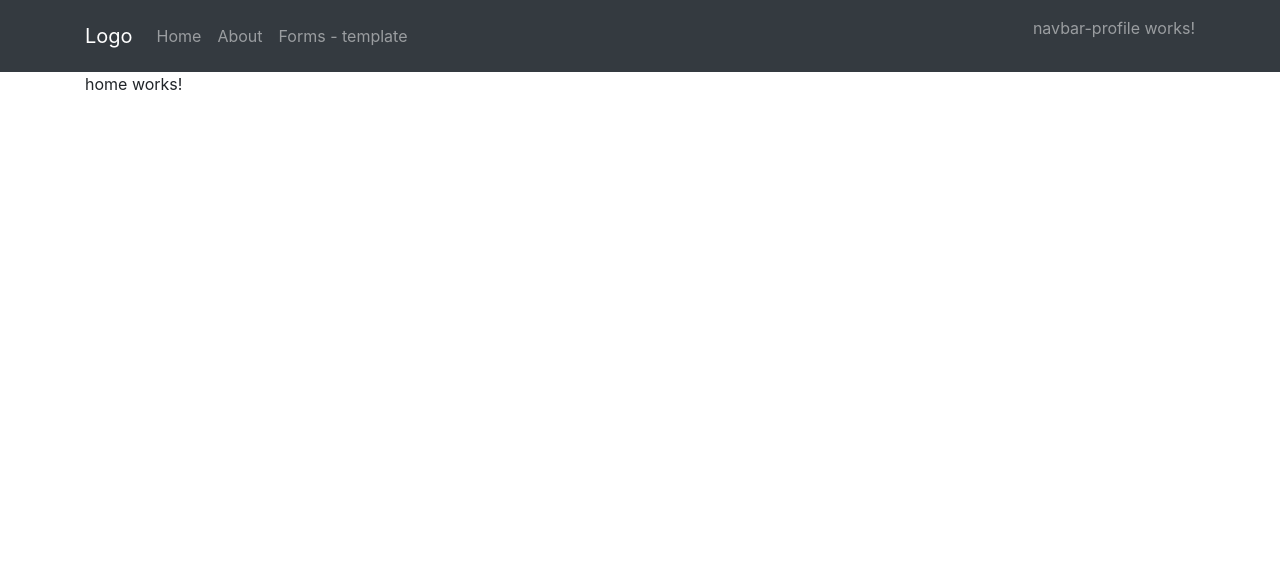
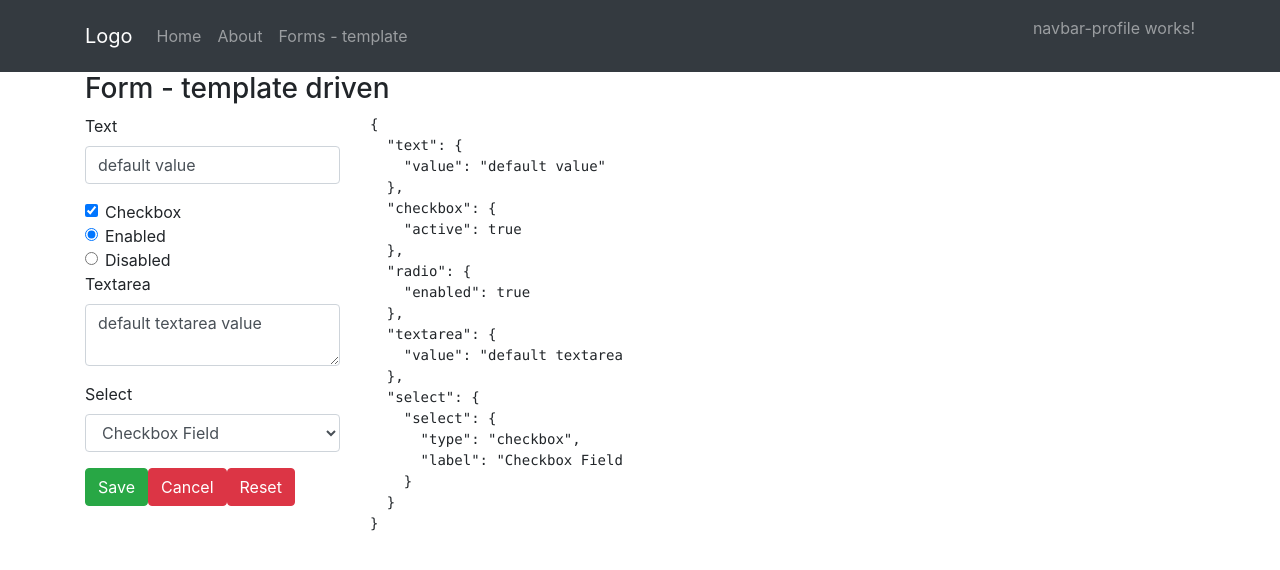
Before and after one commit to tomekb82/angular-startup, an Angular app in the folder angular-startup/: page /#/form in a window 1280 px wide. Before the commit this address led to /#/home. Shown: the top 570 px of the page. Built offline with nearby package versions, Linux system fonts and the light colour scheme.

Commit message:
forms-template

```diff
--- a/angular-startup/src/app/app.routing.module.ts
+++ b/angular-startup/src/app/app.routing.module.ts
@@ -39,7 +39,7 @@ const routes: Routes = [
 @NgModule({
   imports: [
     RouterModule.forRoot(routes, {
-      enableTracing: true,
+      //enableTracing: true,
       useHash: true,
       // errorHandler:()=>{},
       // initialNavigation:true,
--- /dev/null
+++ b/angular-startup/src/app/form/form-group.component.ts
@@ -0,0 +1,98 @@
+import {Component, EventEmitter, Input, OnInit, Output, ViewChild} from '@angular/core';
+import {FormField} from '../model/form-field';
+import {NgForm} from '@angular/forms';
+
+@Component({
+  selector: 'my-form-group',
+  template: `
+    <form (ngSubmit)="save()">
+
+      <div class="form-group" ngModelGroup="text">
+        <label> Text</label>
+        <input type="text" class="form-control" ngModel name="value">
+      </div>
+
+      <div class="form-check" ngModelGroup="checkbox">
+        <label class="form-check-label">
+          <input class="form-check-input" type="checkbox" ngModel="active" name="active"> Checkbox
+        </label>
+      </div>
+
+      <div ngModelGroup="radio">
+        <div class="form-check">
+          <label class="form-check-label">
+            <input class="form-check-input" type="radio" [value]="true" ngModel name="enabled"> Enabled
+          </label>
+        </div>
+        <div class="form-check">
+           <label class="form-check-label">
+             <input class="form-check-input" type="radio" [value]="false" ngModel name="enabled"> Disabled
+          </label>
+        </div>
+      </div>
+
+      <div class="form-group" ngModelGroup="textarea">
+        <label>Textarea</label>
+        <textarea class="form-control" ngModel name="value"></textarea>
+      </div>
+
+      <div class="form-group" ngModelGroup="select">
+        <label>Select</label>
+        <select class="form-control" ngModel [compareWith]="compareType" name="select">
+          <option *ngFor="let option of options" [ngValue]="option">{{option.label}}</option>
+        </select>
+      </div>
+
+      <div class="form-group">
+        <button class="btn btn-success">Save</button>
+        <button class="btn btn-danger" type="button" (click)="cancel()">Cancel</button>
+        <button class="btn btn-danger" type="button" (click)="reset()">Reset</button>
+      </div>
+
+    </form>
+  `,
+  styles: []
+})
+export class FormGroupComponent implements OnInit {
+
+  @Input()
+  fields;
+
+  @Output()
+  fieldsChange = new EventEmitter();
+
+  @ViewChild(NgForm)
+  form: NgForm;
+
+  options = [
+    { type: 'text', label: 'Text Field'},
+    { type: 'checkbox', label: 'Checkbox Field'},
+    { type: 'select', label: 'Select Field'}
+    ];
+
+  compareType(type1, type2) {
+    return  type2 && type1.type === type2.type;
+  }
+
+  save() {
+    this.fieldsChange.emit(this.form.value);
+  }
+
+  cancel() {
+    this.form.setValue(this.fields);
+  }
+
+  reset() {
+    this.form.reset();
+  }
+
+  constructor() { }
+
+  ngOnInit() {
+    setTimeout(() => {
+      this.form.setValue(this.fields);
+    }, 0);
+
+  }
+
+}
--- a/angular-startup/src/app/form/form-wrapper.component.ts
+++ b/angular-startup/src/app/form/form-wrapper.component.ts
@@ -8,10 +8,12 @@ import {FormField} from '../model/form-field';
     <b *ngIf="status">Status: {{ status }} </b>
     <div class="row">
       <div class="col-3">
-        <my-form [fields]="fields" (fieldsChange)="afterSave($event)"></my-form>
+        <!--<my-form [fields]="fields" (fieldsChange)="afterSave($event)"></my-form>-->
+        <my-form-group [fields]="fieldsGroup" (fieldsChange)="afterSaveGroup($event)"></my-form-group>
       </div>
       <div class="col-3">
-        <pre *ngIf="savedData">{{ savedData | json }}</pre>
+        <!--<pre *ngIf="fields">{{ fields | json }}</pre>-->
+        <pre *ngIf="fieldsGroup">{{ fieldsGroup | json }}</pre>
       </div>
     </div>
   `,
@@ -21,7 +23,29 @@ export class FormWrapperComponent implements OnInit {
 
   title = 'Form - template driven';
   status;
-  savedData;
+
+  fieldsGroup = {
+    text: {
+      value: 'default value'
+    },
+    checkbox: {
+      active: true
+    },
+    radio: {
+      enabled: true,
+    },
+    textarea: {
+      value: 'default textarea value',
+    },
+    select: {
+      /*options: [
+        { type: 'text', label:'Text Field'},
+        { type: 'checkbox', label:'Checkbox Field'},
+        { type: 'select', label:'Select Field'},
+      ],*/
+      select: { type: 'checkbox', label: 'Checkbox Field'},
+    }
+  };
 
   fields: FormField = [
     {
@@ -63,7 +87,12 @@ export class FormWrapperComponent implements OnInit {
 
   afterSave(response) {
     this.status = 'Form saved';
-    this.savedData = response;
+    this.fields = response;
+  }
+
+  afterSaveGroup(response) {
+    this.status = 'Form saved';
+    this.fieldsGroup = response;
   }
 
   constructor() { }
--- a/angular-startup/src/app/form/form.component.ts
+++ b/angular-startup/src/app/form/form.component.ts
@@ -50,7 +50,7 @@ import * as keys from 'lodash/keys';
             <div class="form-group">
               <label>{{ field.label }}</label>
               <select class="form-control" [ngModel]="field.select" [compareWith]="compareType" [multiple]="field.multiple" name="select">
-                <option *ngFor="let option of field.options" [ngValue]="option">{{option.label}}</option>
+                <option *ngFor="let option of options" [ngValue]="option">{{option.label}}</option>
               </select>
             </div>
           </div>
@@ -58,6 +58,22 @@ import * as keys from 'lodash/keys';
         </div>
 
       </div>
+
+      <label>Extra Options
+        <input type="checkbox" ngModel name="has_extra">
+      </label>
+
+      <!--<ng-container ngModelGroup="extra" *ngIf="form.value.has_extra">
+        <div class="form-group" *ngFor="let option of extra_fields" [ngModelGroup]="option.key">
+          <label>{{option.key}}</label>
+          <input type="text" class="form-control" ngModel [name]="option.key">
+        </div>
+
+        <div class="input-group">
+          <input #key class="form-control">
+          <button class="btn" (click)="addExtra(key.value); key.value = ''">Add Option</button>
+        </div>
+      </ng-container>-->
 
       <div class="form-group">
         <button class="btn btn-success">Save</button>
@@ -82,6 +98,12 @@ export class FormComponent implements OnInit {
 
   compareType(type1, type2) {
     return  type2 && type1.type === type2.type;
+  }
+
+  extra_fields = [];
+
+  addExtra(key){
+    this.extra_fields.push({key});
   }
 
   save() {
--- a/angular-startup/src/app/form/form.module.ts
+++ b/angular-startup/src/app/form/form.module.ts
@@ -3,6 +3,7 @@ import { CommonModule } from '@angular/common';
 import { FormComponent } from './form.component';
 import {FormsModule} from '@angular/forms';
 import { FormWrapperComponent } from './form-wrapper.component';
+import { FormGroupComponent } from './form-group.component';
 
 @NgModule({
   imports: [
@@ -11,7 +12,8 @@ import { FormWrapperComponent } from './form-wrapper.component';
   ],
   declarations: [
     FormComponent,
-    FormWrapperComponent
+    FormWrapperComponent,
+    FormGroupComponent
   ],
   exports: [
     FormComponent
```
